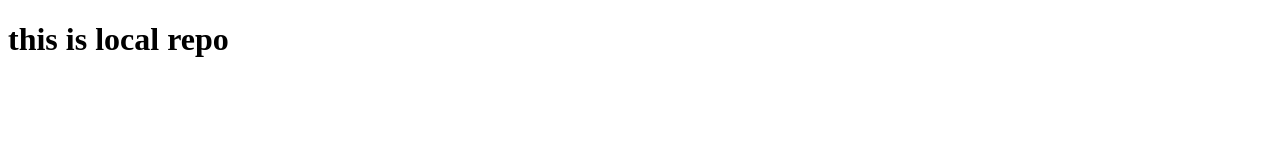
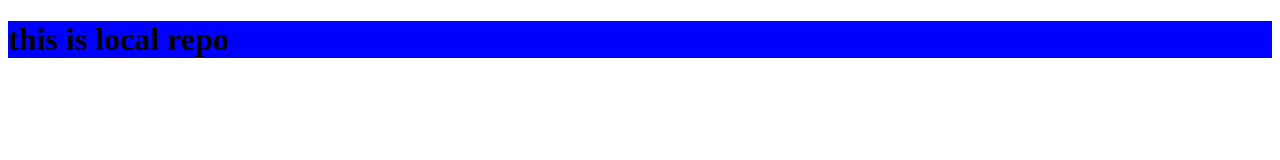
Before and after one commit to aayushdalal/ZK-medical-billing-dasboard, a plain HTML site: page index.html in a window 1280 px wide. Drawn offline with Linux system fonts and the light colour scheme.

Commit message:
Update index.html

```diff
--- a/index.html
+++ b/index.html
@@ -4,6 +4,7 @@
     <meta charset="UTF-8">
     <meta name="viewport" content="width=device-width, initial-scale=1.0">
     <title>Document</title>
+    <link rel='stylesheet' href='./style.css'>
 </head>
 <body>
     <h1>this is local repo</h1>
```
